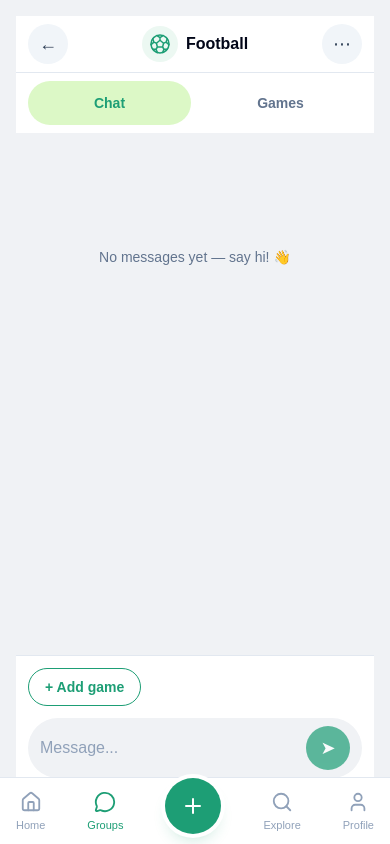
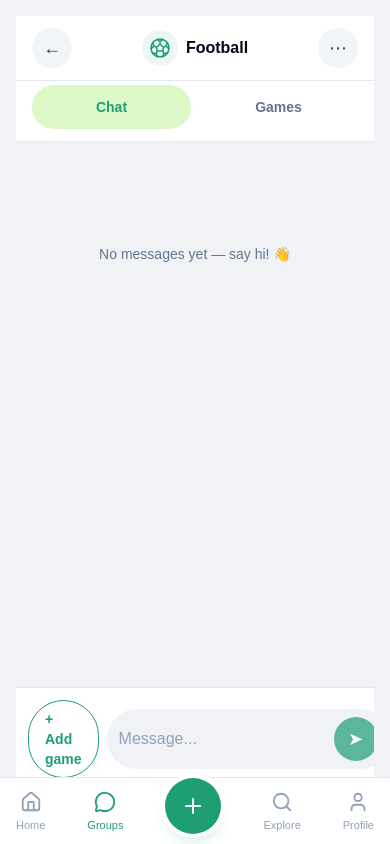
Before and after one commit to maryam969/playmate-oxfordshire, a Next.js app: page /groups/football in a window 390 px wide. Built offline with nearby package versions, Linux system fonts and the light colour scheme; no server answers; the database is empty.

Commit message:
fix: full-width edge-to-edge mobile chat layout, no floating gaps

```diff
--- a/app/(app)/groups/[sport]/page.tsx
+++ b/app/(app)/groups/[sport]/page.tsx
@@ -598,8 +598,7 @@ export default function SportGroupPage({ params }: { params: Promise<{ sport: st
       }}
     >
       <div className="flex h-full flex-col">
-        <div className="shrink-0 bg-white px-3 py-2 border-b border-slate-200">
-          <div className="flex items-center justify-between gap-3">
+        <div className="shrink-0 bg-white border-b border-slate-200 px-4 py-3 flex items-center justify-between">
           <Link href="/groups" className="inline-flex h-10 w-10 items-center justify-center rounded-full bg-slate-100 text-lg text-slate-700 transition hover:bg-slate-200">
             ←
           </Link>
@@ -613,9 +612,8 @@ export default function SportGroupPage({ params }: { params: Promise<{ sport: st
             ⋯
           </button>
         </div>
-        </div>
 
-        <div className="shrink-0 bg-white px-3 py-2">
+        <div className="shrink-0 bg-white border-b border-slate-200 px-4 pb-3 pt-1">
           <div className="flex gap-2">
             <button
               type="button"
@@ -638,9 +636,9 @@ export default function SportGroupPage({ params }: { params: Promise<{ sport: st
           </div>
         </div>
 
-        <div className="flex-1 min-h-0 overflow-y-auto px-4 py-4">
+        <div className="flex-1 min-h-0 overflow-y-auto px-3 py-3">
           {activeTab === "chat" ? (
-            <div className="h-full overflow-y-auto p-2">
+            <div className="h-full">
               <div className="space-y-4">
               {messages.length === 0 ? (
                 <div className="flex h-full min-h-[200px] items-center justify-center text-sm text-slate-500">
@@ -722,7 +720,7 @@ export default function SportGroupPage({ params }: { params: Promise<{ sport: st
               </div>
             </div>
           ) : (
-            <div className="h-full overflow-y-auto p-2">
+            <div className="h-full">
               <div className="space-y-4">
               {joinError ? (
                 <div className="rounded-2xl border border-red-200 bg-red-50 px-4 py-3 text-sm text-red-600">
@@ -1017,9 +1015,10 @@ export default function SportGroupPage({ params }: { params: Promise<{ sport: st
           )}
         </div>
 
-        <div className="shrink-0 bg-white border-t border-slate-200 px-3 py-3">
+        <div className="shrink-0 bg-white border-t border-slate-200 px-3 py-3 flex items-center gap-2">
+          <div className="w-full">
             {replyingTo ? (
-            <div className="bg-green-50 border-l-4 border-[#1D9E75] px-3 py-2 flex items-center justify-between">
+              <div className="w-full bg-green-50 border-l-4 border-[#1D9E75] px-3 py-2 flex items-center justify-between">
                 <div>
                   <p className="text-xs font-semibold text-[#1D9E75]">{replyingTo.sender_name}</p>
                   <p className="text-xs text-slate-500 truncate max-w-[250px]">{replyingTo.content}</p>
@@ -1027,7 +1026,7 @@ export default function SportGroupPage({ params }: { params: Promise<{ sport: st
                 <button onClick={() => setReplyingTo(null)} className="text-slate-400 text-lg">✕</button>
               </div>
             ) : null}
-          <div className="flex flex-wrap items-center gap-3">
+            <div className="w-full flex items-center gap-2">
             <Link href="/create-game" className="inline-flex items-center rounded-full border border-[#1D9E75] bg-white px-4 py-2 text-sm font-semibold text-[#1D9E75] transition hover:bg-[#ECF8F0]">
               + Add game
             </Link>
@@ -1059,5 +1058,6 @@ export default function SportGroupPage({ params }: { params: Promise<{ sport: st
           </div>
         </div>
       </div>
+    </div>
   );
 }
```
Lines whose indentation alone changed are shown as unchanged.
